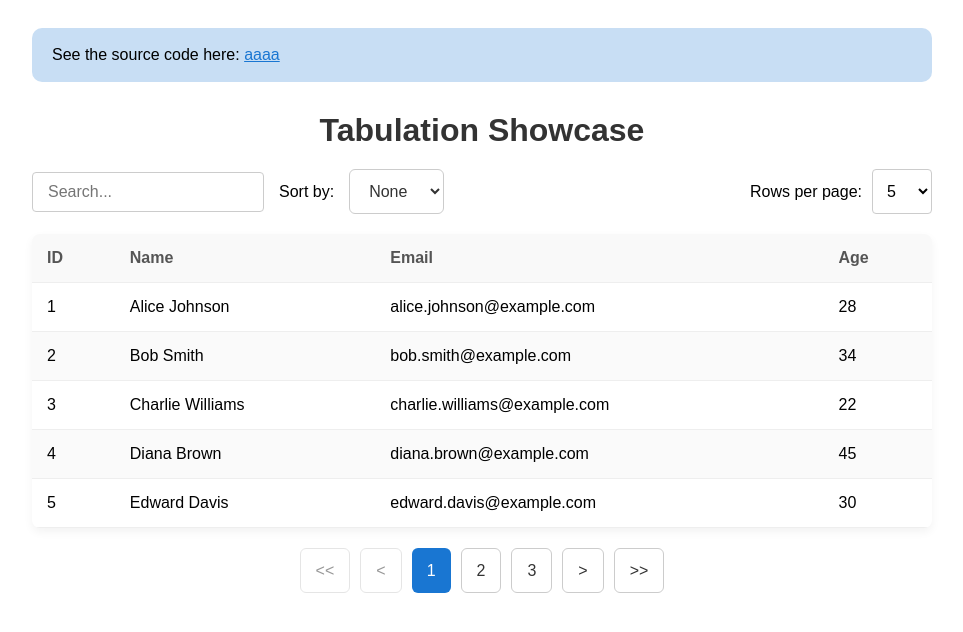
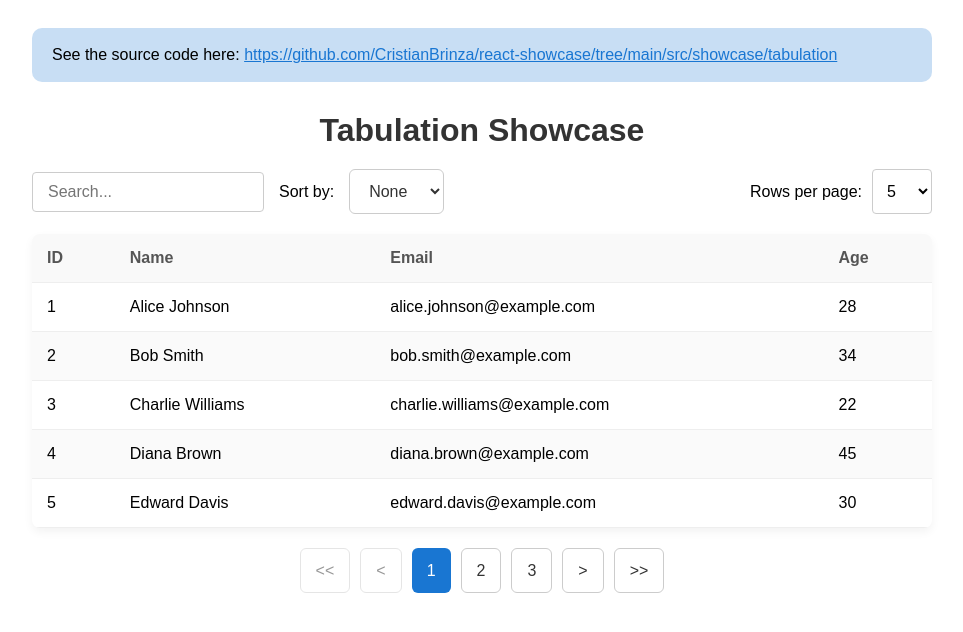
Before and after one commit to CristianBrinza/react-showcase, a React (Create React App) app: page /tabulation in a window 1280 px wide. Shown: the top 632 px of the page, without its empty margins (158-1121 px from the left). Built offline with nearby package versions, Linux system fonts and the light colour scheme.

Commit message:
Update Tabulation.tsx

```diff
--- a/src/showcase/tabulation/Tabulation.tsx
+++ b/src/showcase/tabulation/Tabulation.tsx
@@ -1,4 +1,4 @@
-// src/tabulation/Tabulation.tsx
+// src/showcase/tabulation/Tabulation.tsx
 
 import React, { useState, useEffect } from 'react';
 import data from './data.json';
@@ -89,7 +89,7 @@ const Tabulation: React.FC = () => {
 
     return (
         <div className={styles.container}>
-            <SourceCode link="aaaa"/>
+            <SourceCode link="https://github.com/CristianBrinza/react-showcase/tree/main/src/showcase/tabulation"/>
             <h1>Tabulation Showcase</h1>
 
             <div className={styles.topBar}>
```
